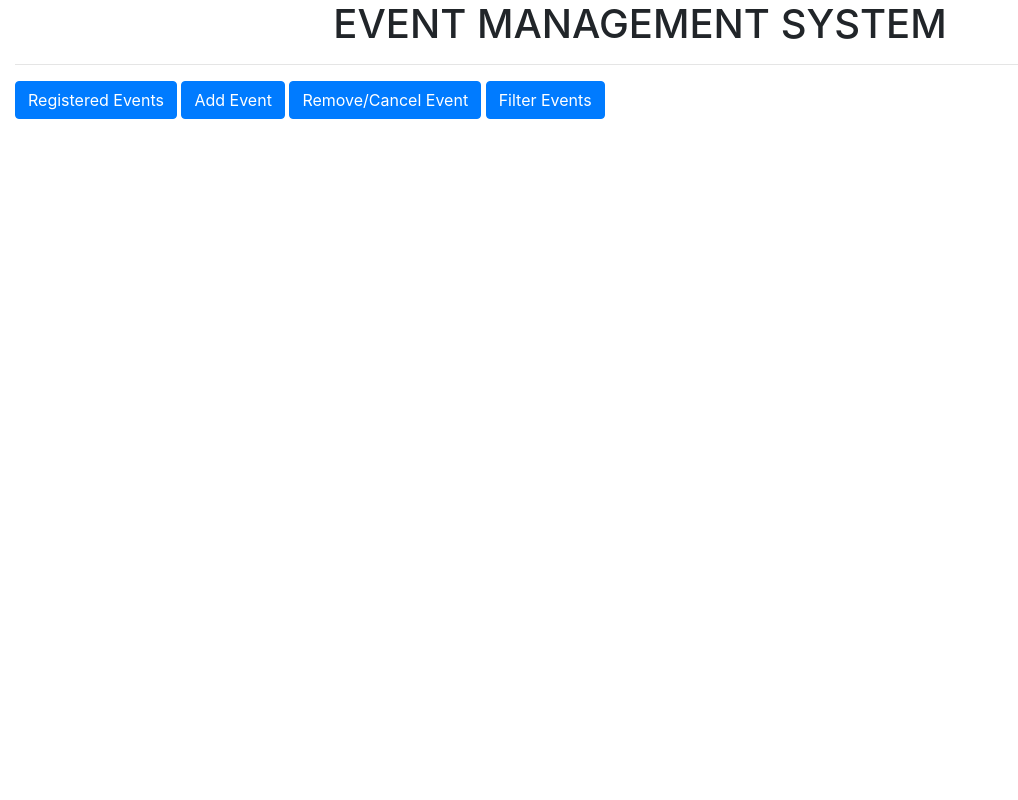
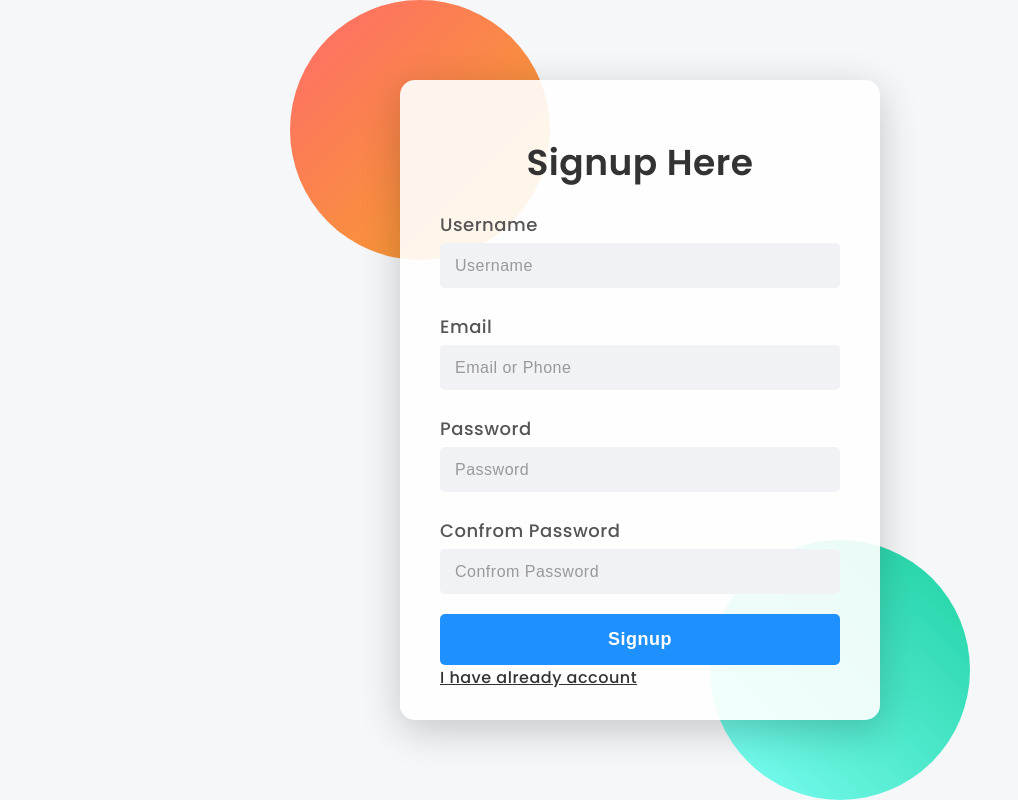
Before and after one commit to SyedBilal61/Python_Django_Blog, a Django app: page / in a window 1280 px wide. Shown: the whole page, without its empty margins (0-1018 px from the left). Run offline with Django 4.2, Linux system fonts and the light colour scheme.

Commit message:
Added login and signup forms, updated views, and added logout button

```diff
--- a/Event_management_proj/settings.py
+++ b/Event_management_proj/settings.py
@@ -55,7 +55,7 @@ ROOT_URLCONF = 'Event_management_proj.urls'
 TEMPLATES = [
     {
         'BACKEND': 'django.template.backends.django.DjangoTemplates',
-        'DIRS': [],
+        'DIRS': ['templates'],
         'APP_DIRS': True,
         'OPTIONS': {
             'context_processors': [
--- a/Event_management_proj/urls.py
+++ b/Event_management_proj/urls.py
@@ -19,5 +19,7 @@ from django.urls import path, include
 
 urlpatterns = [
     path('admin/', admin.site.urls),
-    path('',include('event_proj.urls'))
+    path('',include('event_proj.urls')),
+
+
 ]
--- a/event_proj/templates/index.html
+++ b/event_proj/templates/index.html
@@ -13,10 +13,13 @@
     <div class="container-fluid">
       <center><h1>EVENT MANAGEMENT SYSTEM</h1></center>
               <hr>
-        <a class="btn btn-primary" href="/all_evn" role="button">Registered Events</a>
-        <a class="btn btn-primary" href="/add_evn" role="button">Add Event</a>
-        <a class="btn btn-primary" href="/remove_evn" role="button">Remove/Cancel Event</a>
-        <a class="btn btn-primary" href="/filter_evn" role="button">Filter Events</a>
+              <div class="d-flex justify-content-end">
+                <a href="{% url 'logout' %}" class="btn btn-danger">Logout</a>
+              </div><hr>
+        <a class="btn btn-primary" href="{% url 'all_evn' %}" role="button">Registered Events</a>
+        <a class="btn btn-primary" href="{% url 'add_evn' %}" role="button">Add Event</a>
+        <a class="btn btn-primary" href="{% url 'remove_evn' %}" role="button">Remove/Cancel Event</a>
+        <a class="btn btn-primary" href="{% url 'filter_evn' %}" role="button">Filter Events</a>
     </div>
 
     <!-- Optional JavaScript -->
--- /dev/null
+++ b/event_proj/templates/signup.html
@@ -0,0 +1,193 @@
+<!DOCTYPE html>
+<html lang="en">
+<head>
+  <!--  Design by foolishdeveloper.com -->
+    <title>Signup Page</title>
+
+    <link rel="preconnect" href="https://fonts.gstatic.com">
+    <link rel="stylesheet" href="https://cdnjs.cloudflare.com/ajax/libs/font-awesome/5.15.4/css/all.min.css">
+    <link href="https://fonts.googleapis.com/css2?family=Poppins:wght@300;500;600&display=swap" rel="stylesheet">
+    <!--Stylesheet-->
+
+    <style media="screen">
+        *,
+        *:before,
+        *:after {
+          padding: 0;
+          margin: 0;
+          box-sizing: border-box;
+        }
+
+        body {
+          background-color: #f5f7f9; /* Light, modern background color */
+          font-family: 'Poppins', sans-serif;
+          color: #333; /* Darker text color for contrast */
+        }
+
+        .background {
+          width: 500px;
+          height: 600px;
+          position: absolute;
+          transform: translate(-50%, -50%);
+          left: 50%;
+          top: 50%;
+          z-index: -1;
+        }
+
+        .background .shape {
+          height: 260px;
+          width: 260px;
+          position: absolute;
+          border-radius: 50%;
+        }
+
+        .shape:first-child {
+          background: linear-gradient(
+            135deg,
+            #ff6b6b,
+            #f5a623
+          );
+          left: -100px;
+          top: -100px;
+        }
+
+        .shape:last-child {
+          background: linear-gradient(
+            225deg,
+            #1dd1a1,
+            #7efff5
+          );
+          right: -80px;
+          bottom: -100px;
+        }
+
+        form {
+          height: 640px;
+          width: 480px;
+          background-color: rgba(255, 255, 255, 0.9); /* Slightly opaque for better readability */
+          position: absolute;
+          transform: translate(-50%, -50%);
+          top: 50%;
+          left: 50%;
+          border-radius: 15px;
+          box-shadow: 0 10px 40px rgba(0, 0, 0, 0.2);
+          padding: 60px 40px;
+        }
+
+        form * {
+          color: #333;
+          letter-spacing: 0.5px;
+          outline: none;
+          border: none;
+        }
+
+        form h3 {
+          font-size: 36px;
+          font-weight: 600;
+          line-height: 46px;
+          text-align: center;
+          margin-bottom: 20px;
+          color: #333; /* Dark color for heading */
+        }
+
+        label {
+          display: block;
+          margin-top: 25px;
+          font-size: 18px;
+          font-weight: 500;
+          color: #555; /* Medium grey for labels */
+        }
+
+        input {
+          display: block;
+          height: 45px;
+          width: 100%;
+          background-color: #f0f2f5; /* Light background for input fields */
+          border-radius: 5px;
+          padding: 0 15px;
+          margin-top: 5px;
+          font-size: 16px;
+          font-weight: 300;
+          color: #333;
+        }
+
+        ::placeholder {
+          color: #999; /* Light grey for placeholders */
+        }
+
+        button {
+          margin-top: 20px;
+          width: 100%;
+          background-color: #1e90ff; /* Bright blue for button */
+          color: #ffffff;
+          padding: 15px 0;
+          font-size: 18px;
+          font-weight: 600;
+          border-radius: 5px;
+          cursor: pointer;
+          transition: background-color 0.3s ease, transform 0.3s ease;
+        }
+
+        button:hover {
+          background-color: #1c86ee; /* Slightly darker blue on hover */
+          transform: scale(1.05); /* Slightly enlarge the button on hover */
+        }
+
+        .social {
+          margin-top: 30px;
+          display: flex;
+          justify-content: space-between;
+        }
+
+        .social div {
+          width: 130px;
+          border-radius: 5px;
+          padding: 10px;
+          background-color: rgba(0, 0, 0, 0.1);
+          color: #333;
+          text-align: center;
+          transition: background-color 0.3s ease;
+        }
+
+        .social div:hover {
+          background-color: rgba(0, 0, 0, 0.2);
+        }
+
+        .social .fb {
+          background: #3b5998; /* Facebook color */
+        }
+
+        .social i {
+          margin-right: 4px;
+        }
+      </style>
+
+
+</head>
+<body>
+    <div class="background">
+        <div class="shape"></div>
+        <div class="shape"></div>
+    </div>
+    <form action="" method="post">
+        {% csrf_token %}
+        <h3>Signup Here</h3>
+
+        <label for="username">Username</label>
+        <input type="text" placeholder="Username" name="username" id="username">
+
+        <label for="email">Email</label>
+        <input type="email" placeholder="Email or Phone" name="email" id="email">
+
+        <label for="password1">Password</label>
+        <input type="password" placeholder="Password" id="password1" name="password1">
+
+
+        <label for="password2">Confrom Password</label>
+        <input type="password" placeholder="Confrom Password" id="password2" name="password2">
+        <button type="submit">Signup</button>
+        <hr>
+        <a href="{% url 'login' %}" >I have already account</a>
+    </form>
+</body>
+</html>
--- a/event_proj/urls.py
+++ b/event_proj/urls.py
@@ -19,13 +19,15 @@ from django.urls import path, include
 from .import views
 
 urlpatterns = [
+     # Login page Views here
 
-    path('',views.index , name='index'),
-    path('all_evn',views.all_evn , name='all_evn'),
-    path('add_evn',views.add_evn , name='add_evn'),
-    path('remove_evn',views.remove_evn , name='remove_evn'),
+    path ('',views.SignupPage, name='signup'),
+    path('login/', views.LoginPage, name='login'),
+
+    path('index/',views.index , name='index'),
+    path('all_evn/',views.all_evn , name='all_evn'),
+    path('add_evn/',views.add_evn , name='add_evn'),
+    path('remove_evn/',views.remove_evn , name='remove_evn'),
     path('remove_evn/<int:evn_id>',views.remove_evn , name='remove_evn'),
-
-    path('filter_evn',views.filter_evn, name='filter_evn'),
-
-]
+    path('filter_evn/',views.filter_evn, name='filter_evn'),
+    path('logout/',views.LogoutPage,name='logout')]
--- a/event_proj/views.py
+++ b/event_proj/views.py
@@ -1,11 +1,16 @@
-from django.shortcuts import render, HttpResponse
+from django.shortcuts import render, HttpResponse, redirect
 from .models import Events, Role, Department
 from datetime import datetime
 from django.db.models import Q
+from django.contrib.auth.models import User
+from django.contrib.auth  import authenticate,login,logout
+from django.contrib.auth.decorators import login_required
 
+@login_required(login_url='login')
 def index(request):
     return render(request, 'index.html')
 
+@login_required(login_url='login')
 def all_evn(request):
     evns = Events.objects.all()
     context = {
@@ -14,6 +19,7 @@ def all_evn(request):
     print(context)
     return render(request, 'all_evn.html', context)
 
+@login_required(login_url='login')
 def add_evn(request):
     if request.method == 'POST':
         first_name = request.POST.get('first_name', '')
@@ -36,6 +42,7 @@ def add_evn(request):
     else:
         return HttpResponse('An exception occurred! Event Not added')
 
+@login_required(login_url='login')
 def remove_evn(request, evn_id=0):
     if evn_id:
         try:
@@ -52,6 +59,7 @@ def remove_evn(request, evn_id=0):
     print(context)
     return render(request, 'remove_evn.html', context)
 
+@login_required(login_url='login')
 def filter_evn(request):
     if request.method == 'POST':
         # Get form data
@@ -81,3 +89,44 @@ def filter_evn(request):
 
     else:
         return HttpResponse('An exception occurred!')
+
+
+
+
+
+
+
+#login-page views here
+
+def SignupPage(request):
+    if request.method=='POST':
+        uname=request.POST.get('username')
+        email=request.POST.get('email')
+        pass1=request.POST.get('password1')
+        pass2=request.POST.get('password2')
+
+        if pass1 != pass2 :
+            return HttpResponse("Password and Confirm Password are different Please write correct password")
+        else:
+            my_user=User.objects.create_user(uname,email,pass1)
+            my_user.save()
+            return redirect('login')
+    return render(request, 'signup.html')
+
+def LoginPage(request):
+    if request.method =='POST':
+        username=request.POST.get('username')
+        pass1=request.POST.get('pass')
+
+        user=authenticate(request,username=username,password=pass1)
+        if user is not None:
+            login(request,user)
+            return redirect('index')
+        else:
+            return HttpResponse("Username or Password is Incorrect")
+
+    return render(request, 'login.html')
+
+def LogoutPage(request):
+    logout(request)
+    return redirect ('login')
```
Also changed, not shown: event_proj/templates/add_evn.html (+21 -11 lines), event_proj/templates/all_evn.html (+7 -4 lines), event_proj/templates/filter_evn.html (+9 -5 lines), event_proj/templates/login.html (added, +190 -0 lines), event_proj/templates/remove_evn.html (+7 -4 lines), db.sqlite3.
